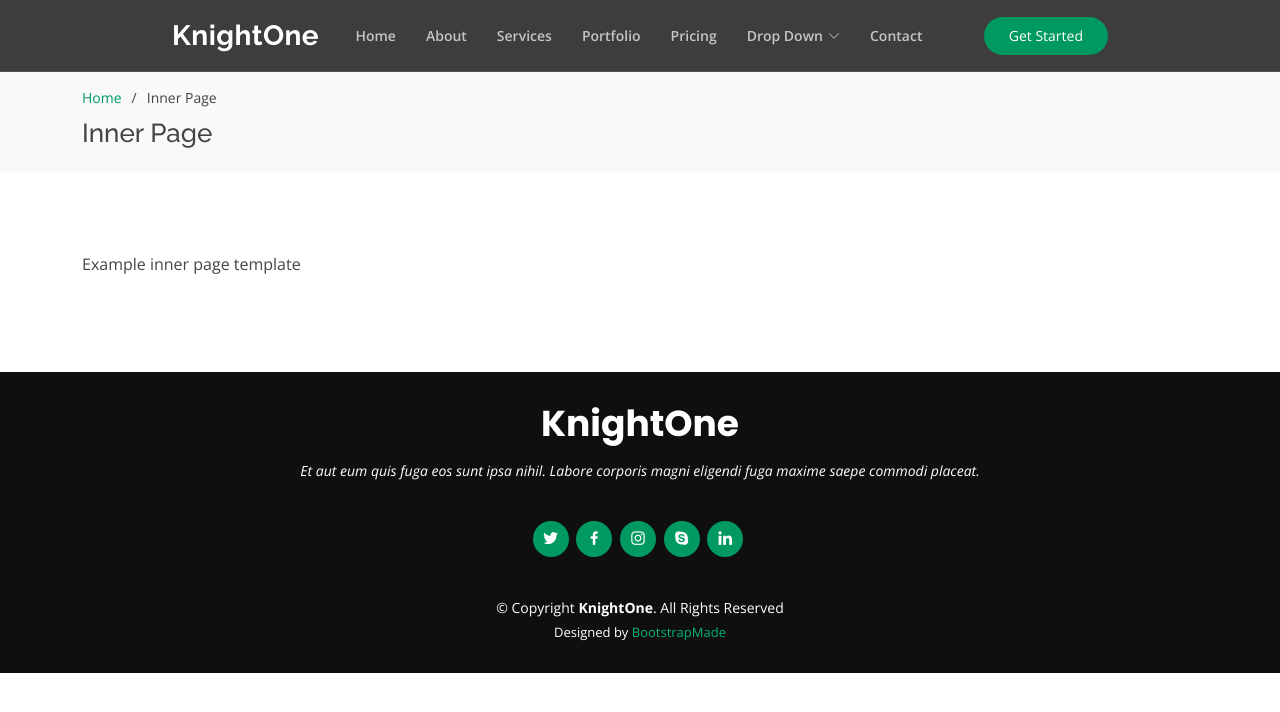
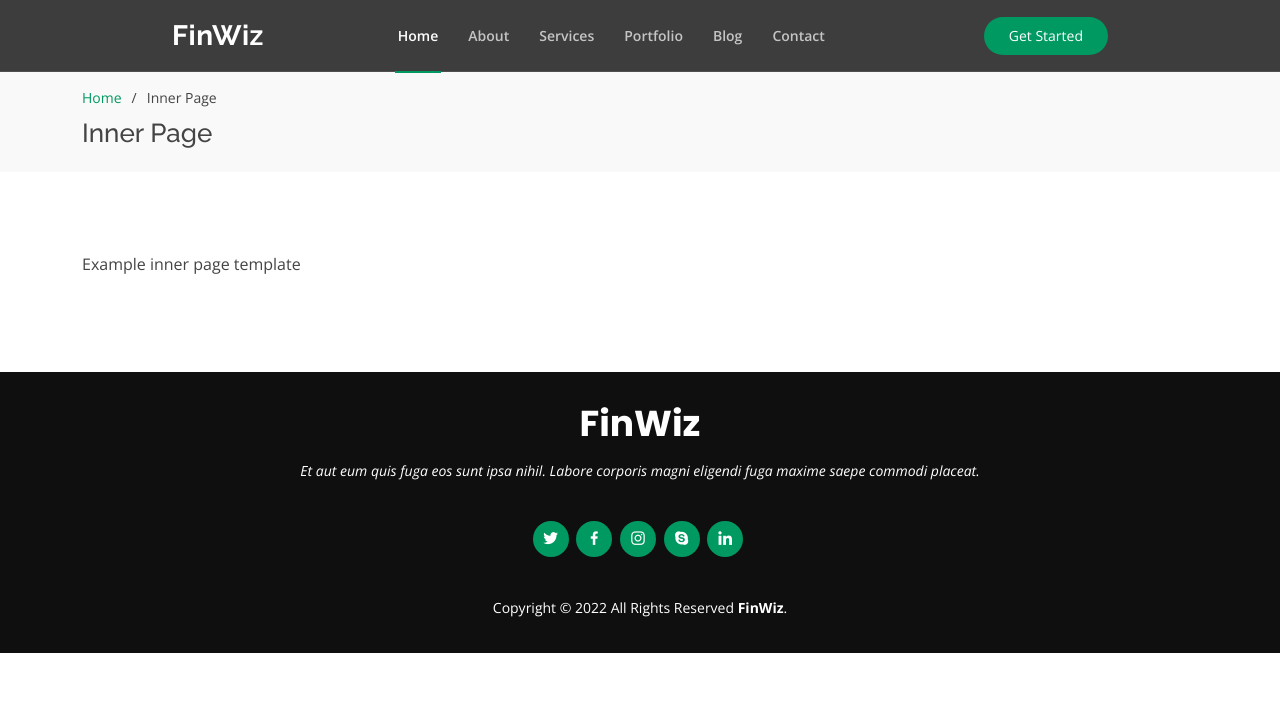
Before and after one commit to pissall20/finwiz, a Django app: template website/templates/website/inner-page.html in a window 1280 px wide. Shown: the top 712 px of the page. Run offline with Django 4.2, Linux system fonts and the light colour scheme; the template is opened without the code that fills it, so the values that code supplies are empty; some libraries are stand-ins or nearby versions.

Commit message:
inner page transition

```diff
--- a/website/templates/website/index.html
+++ b/website/templates/website/index.html
@@ -647,7 +647,7 @@
 
 </script>
 
-<!--{% endblock page_js %}-->
+{% endblock page_js %}
 
 
 {% endblock content %}
--- a/website/templates/website/inner-page.html
+++ b/website/templates/website/inner-page.html
@@ -1,87 +1,8 @@
-<!DOCTYPE html>
-<html lang="en">
+{% extends 'website/base.html' %}
+{% load static %}
+{% block title %}Home{% endblock title %}
 
-<head>
-  <meta charset="utf-8">
-  <meta content="width=device-width, initial-scale=1.0" name="viewport">
-
-  <title>Inner Page - KnightOne Bootstrap Template</title>
-  <meta content="" name="description">
-  <meta content="" name="keywords">
-
-  <!-- Favicons -->
-  <link href="assets/img/favicon.png" rel="icon">
-  <link href="assets/img/apple-touch-icon.png" rel="apple-touch-icon">
-
-  <!-- Google Fonts -->
-  <link href="https://fonts.googleapis.com/css?family=Open+Sans:300,300i,400,400i,600,600i,700,700i|Raleway:300,300i,400,400i,500,500i,600,600i,700,700i|Poppins:300,300i,400,400i,500,500i,600,600i,700,700i" rel="stylesheet">
-
-  <!-- Vendor CSS Files -->
-  <link href="assets/vendor/bootstrap/css/bootstrap.min.css" rel="stylesheet">
-  <link href="assets/vendor/bootstrap-icons/bootstrap-icons.css" rel="stylesheet">
-  <link href="assets/vendor/boxicons/css/boxicons.min.css" rel="stylesheet">
-  <link href="assets/vendor/glightbox/css/glightbox.min.css" rel="stylesheet">
-  <link href="assets/vendor/remixicon/remixicon.css" rel="stylesheet">
-  <link href="assets/vendor/swiper/swiper-bundle.min.css" rel="stylesheet">
-
-  <!-- Template Main CSS File -->
-  <link href="assets/css/style.css" rel="stylesheet">
-
-  <!-- =======================================================
-  * Template Name: KnightOne - v4.7.0
-  * Template URL: https://bootstrapmade.com/knight-simple-one-page-bootstrap-template/
-  * Author: BootstrapMade.com
-  * License: https://bootstrapmade.com/license/
-  ======================================================== -->
-</head>
-
-<body>
-
-  <!-- ======= Header ======= -->
-  <header id="header" class="fixed-top header-inner-pages">
-    <div class="container-fluid">
-
-      <div class="row justify-content-center">
-        <div class="col-xl-9 d-flex align-items-center justify-content-lg-between">
-          <h1 class="logo me-auto me-lg-0"><a href="index.html">KnightOne</a></h1>
-          <!-- Uncomment below if you prefer to use an image logo -->
-          <!-- <a href="index.html" class="logo me-auto me-lg-0"><img src="assets/img/logo.png" alt="" class="img-fluid"></a>-->
-
-          <nav id="navbar" class="navbar order-last order-lg-0">
-            <ul>
-              <li><a class="nav-link scrollto " href="#hero">Home</a></li>
-              <li><a class="nav-link scrollto" href="#about">About</a></li>
-              <li><a class="nav-link scrollto" href="#services">Services</a></li>
-              <li><a class="nav-link scrollto " href="#portfolio">Portfolio</a></li>
-              <li><a class="nav-link scrollto" href="#pricing">Pricing</a></li>
-              <li class="dropdown"><a href="#"><span>Drop Down</span> <i class="bi bi-chevron-down"></i></a>
-                <ul>
-                  <li><a href="#">Drop Down 1</a></li>
-                  <li class="dropdown"><a href="#"><span>Deep Drop Down</span> <i class="bi bi-chevron-right"></i></a>
-                    <ul>
-                      <li><a href="#">Deep Drop Down 1</a></li>
-                      <li><a href="#">Deep Drop Down 2</a></li>
-                      <li><a href="#">Deep Drop Down 3</a></li>
-                      <li><a href="#">Deep Drop Down 4</a></li>
-                      <li><a href="#">Deep Drop Down 5</a></li>
-                    </ul>
-                  </li>
-                  <li><a href="#">Drop Down 2</a></li>
-                  <li><a href="#">Drop Down 3</a></li>
-                  <li><a href="#">Drop Down 4</a></li>
-                </ul>
-              </li>
-              <li><a class="nav-link scrollto" href="#contact">Contact</a></li>
-            </ul>
-            <i class="bi bi-list mobile-nav-toggle"></i>
-          </nav><!-- .navbar -->
-
-          <a href="#about" class="get-started-btn scrollto">Get Started</a>
-        </div>
-      </div>
-
-    </div>
-  </header><!-- End Header -->
+{% block content %}
 
   <main id="main">
 
@@ -90,7 +11,7 @@
       <div class="container">
 
         <ol>
-          <li><a href="index.html">Home</a></li>
+          <li><a href="{% url 'index' %}">Home</a></li>
           <li>Inner Page</li>
         </ol>
         <h2>Inner Page</h2>
@@ -108,45 +29,15 @@
 
   </main><!-- End #main -->
 
-  <!-- ======= Footer ======= -->
-  <footer id="footer">
-    <div class="container">
-      <h3>KnightOne</h3>
-      <p>Et aut eum quis fuga eos sunt ipsa nihil. Labore corporis magni eligendi fuga maxime saepe commodi placeat.</p>
-      <div class="social-links">
-        <a href="#" class="twitter"><i class="bx bxl-twitter"></i></a>
-        <a href="#" class="facebook"><i class="bx bxl-facebook"></i></a>
-        <a href="#" class="instagram"><i class="bx bxl-instagram"></i></a>
-        <a href="#" class="google-plus"><i class="bx bxl-skype"></i></a>
-        <a href="#" class="linkedin"><i class="bx bxl-linkedin"></i></a>
-      </div>
-      <div class="copyright">
-        &copy; Copyright <strong><span>KnightOne</span></strong>. All Rights Reserved
-      </div>
-      <div class="credits">
-        <!-- All the links in the footer should remain intact. -->
-        <!-- You can delete the links only if you purchased the pro version. -->
-        <!-- Licensing information: https://bootstrapmade.com/license/ -->
-        <!-- Purchase the pro version with working PHP/AJAX contact form: https://bootstrapmade.com/knight-simple-one-page-bootstrap-template/ -->
-        Designed by <a href="https://bootstrapmade.com/">BootstrapMade</a>
-      </div>
-    </div>
-  </footer><!-- End Footer -->
+{% block page_js %}
+<script type='text/javascript'>
 
-  <div id="preloader"></div>
-  <a href="#" class="back-to-top d-flex align-items-center justify-content-center"><i class="bi bi-arrow-up-short"></i></a>
+  $(document).ready(function(){
+    $("#header").addClass("header-inner-pages");
+})
 
-  <!-- Vendor JS Files -->
-  <script src="assets/vendor/purecounter/purecounter.js"></script>
-  <script src="assets/vendor/bootstrap/js/bootstrap.bundle.min.js"></script>
-  <script src="assets/vendor/glightbox/js/glightbox.min.js"></script>
-  <script src="assets/vendor/isotope-layout/isotope.pkgd.min.js"></script>
-  <script src="assets/vendor/swiper/swiper-bundle.min.js"></script>
-  <script src="assets/vendor/php-email-form/validate.js"></script>
+</script>
 
-  <!-- Template Main JS File -->
-  <script src="assets/js/main.js"></script>
+{% endblock page_js %}
 
-</body>
-
-</html>
+{% endblock content %}
--- a/website/urls.py
+++ b/website/urls.py
@@ -5,6 +5,7 @@
 urlpatterns = [
     path('', views.index, name='index'),
     path('contact-us/', views.contact, name='contact_us'),
+    path('inner-page/', views.inner_page, name='inner_page'),
     # path('about-us/', views.about, name='about'),
     # path('privacy-policy/', views.privacy, name='privacy'),
     # path('disclaimer/', views.disclaimer, name='disclaimer'),
--- a/website/views.py
+++ b/website/views.py
@@ -12,6 +12,10 @@
         "contact_form": contact_form,
     }
     return render(request, 'website/index.html', context)
+
+
+def inner_page(request):
+    return render(request, 'website/inner-page.html', {})
 
 
 def contact(request):
```
